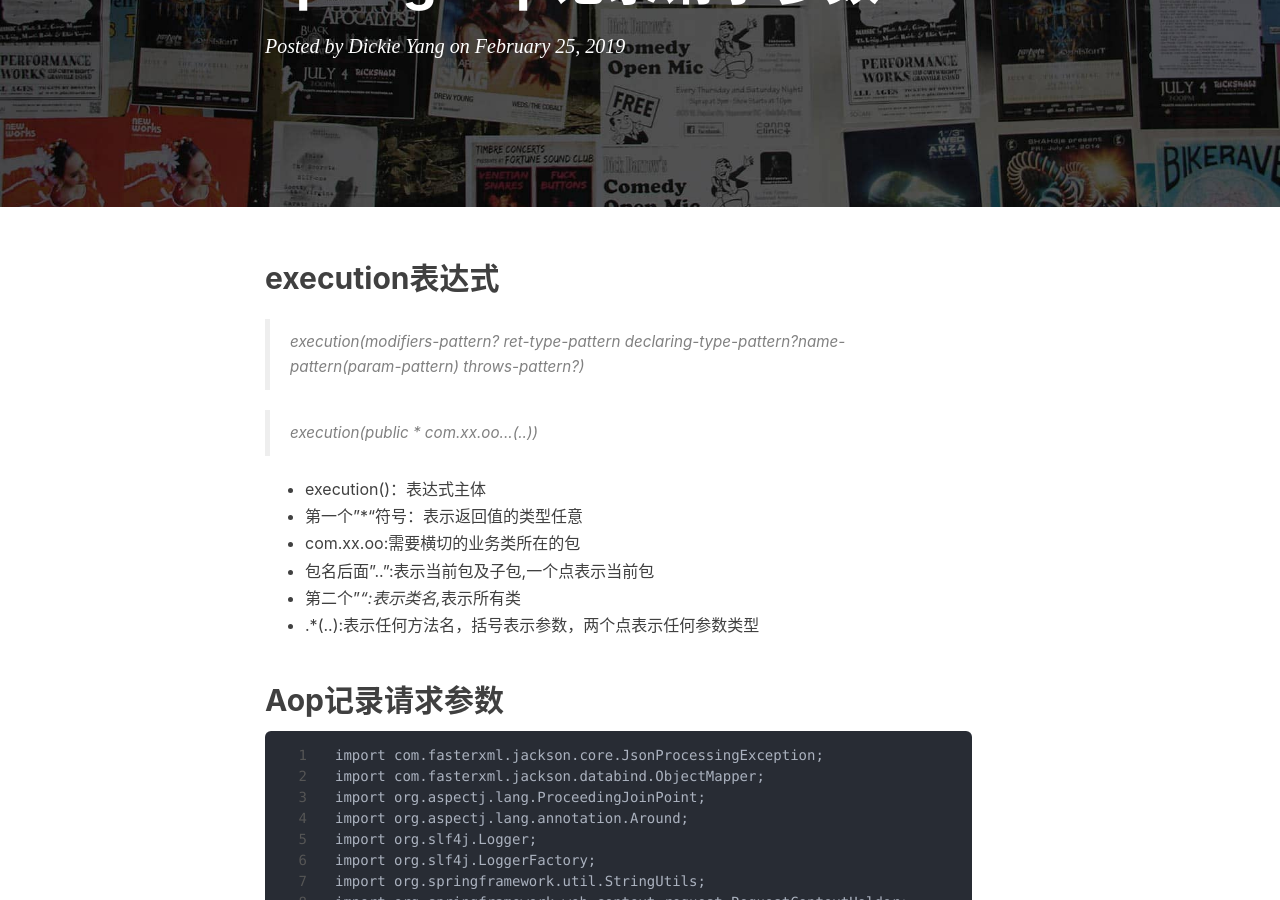
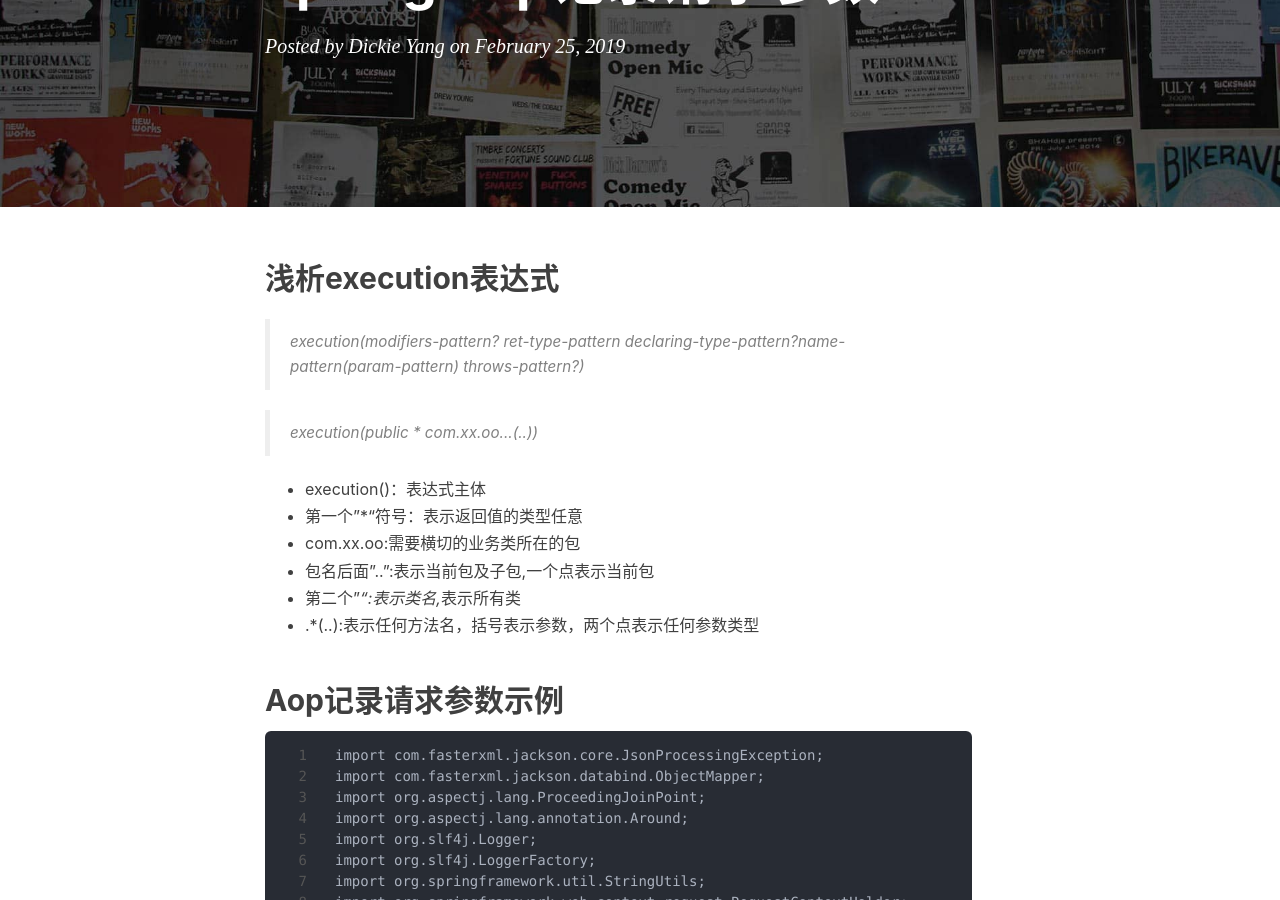
Before and after one commit to dickieyang/dickieyang.github.io, a Jekyll site: the page built from _posts/2019-02-25-spring-aop记录请求参数.md, in a window 1280 px wide and 900 px high, scrolled down 250 px. Built offline with Jekyll 4.4.1, drawn with Linux system fonts in a browser that asks for light colours; nearby versions of some CDN libraries; comment, search, counter and statistics services are not loaded.

Commit message:
Update 2019-02-25-spring-aop记录请求参数.md

````diff
--- a/_posts/2019-02-25-spring-aop记录请求参数.md
+++ b/_posts/2019-02-25-spring-aop记录请求参数.md
@@ -9,7 +9,7 @@ tags:
     - aop
     - 日志
 ---
-## execution表达式
+## 浅析execution表达式
 > execution(modifiers-pattern? ret-type-pattern declaring-type-pattern?name-pattern(param-pattern)
 throws-pattern?)
 
@@ -22,7 +22,7 @@ throws-pattern?)
 - 第二个"*":表示类名,*表示所有类
 - .*(..):表示任何方法名，括号表示参数，两个点表示任何参数类型
 
-## Aop记录请求参数
+## Aop记录请求参数示例
 ```
 import com.fasterxml.jackson.core.JsonProcessingException;
 import com.fasterxml.jackson.databind.ObjectMapper;
@@ -72,7 +72,7 @@ public class LogAop {
                     }
                 }
             } catch (Exception ex){
-				//由于在定义@RequestBody注解的方法中spring框架已经消费掉输入流，
+		//由于在定义@RequestBody注解的方法中spring框架已经消费掉输入流，
                 //在调用read()时会抛出异常,此条件下应取spring处理之后的参数对象。
                 String args = writeObjAsString(pjp.getArgs());
                 if (!StringUtils.isEmpty(args)){
````
